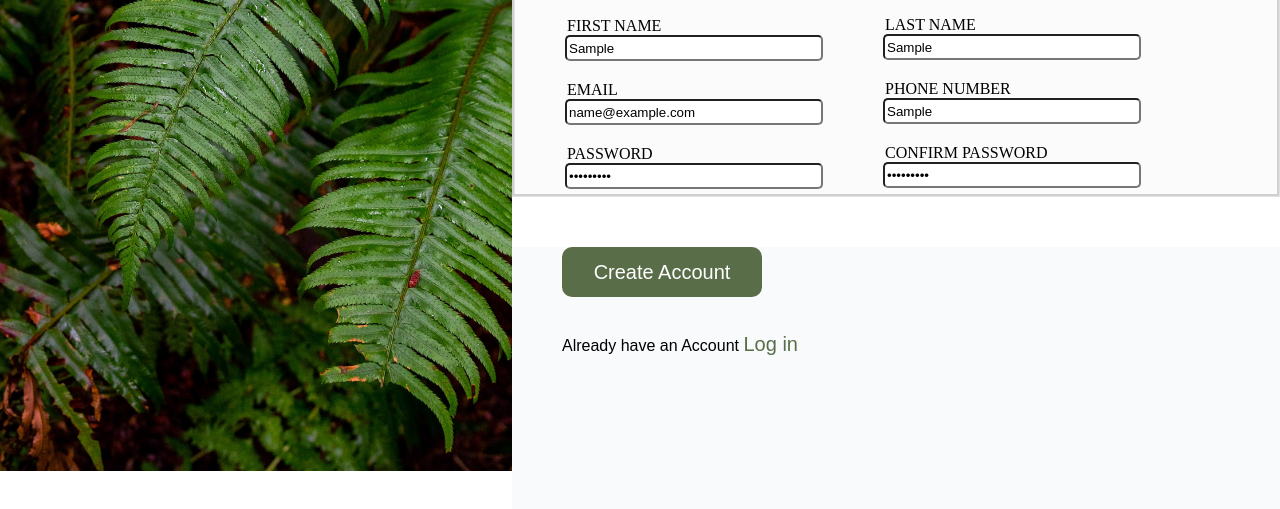
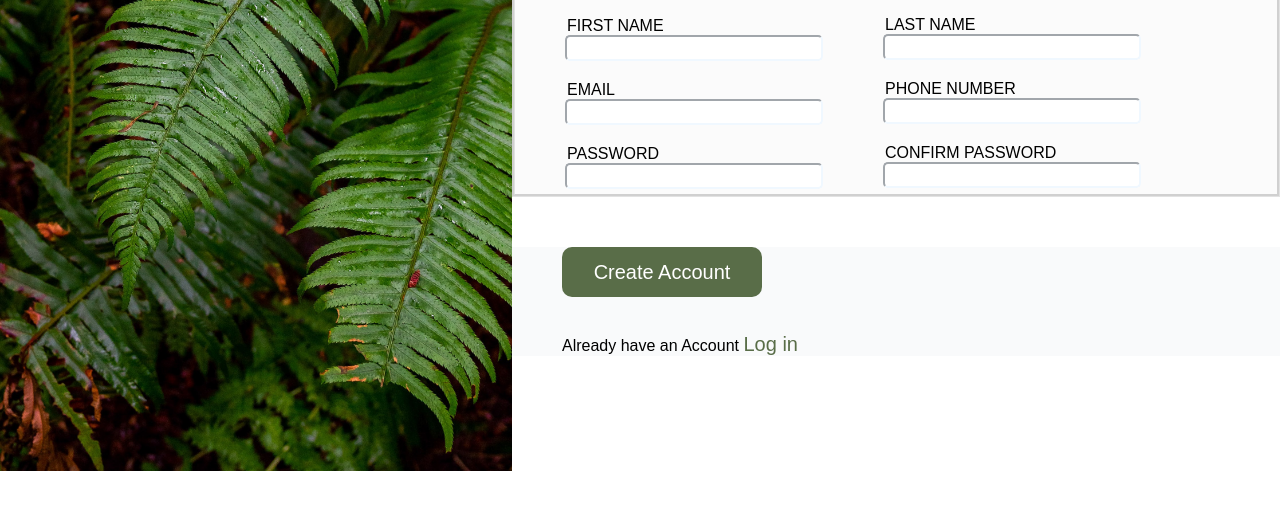
Before and after one commit to Leon-ER/SignUpForm, a plain HTML site: page index.html in a window 1280 px wide. Both pictures are taken after typing "Sample", "name@example.com", "Sample123", "Sample", "Sample", "Sample123" into the empty fields and a click on the button "Create Account". Shown: the part 329-838 px from the top of the page. Drawn offline with Linux system fonts and the light colour scheme; a web font is replaced by a local one.

Commit message:
Completed the right side

```diff
--- a/index.html
+++ b/index.html
@@ -57,7 +57,7 @@
               <input type="text" name="lastName" id="lastName" required />
 
               <legend for="phone">PHONE NUMBER</legend>
-              <input type="text" name="phoneNumber" id="phone" required />
+              <input type="text" name="phoneNumber" id="phone" maxlength="10" required />
 
               <legend for="confirmPassword">CONFIRM PASSWORD</legend>
               <input type="password" name="confirmPass" id="confirmPassword" required />
@@ -71,4 +71,5 @@
       </div>
     </div>
   </body>
+ <script src="javascript.js"></script>
 </html>
--- /dev/null
+++ b/javascript.js
@@ -0,0 +1,26 @@
+let Password = document.getElementById("password");
+let confirmPassword = document.getElementById("password");
+let fName = document.getElementById("firstName");
+let email = document.getElementById("email");
+let passwordOut = document.getElementById("password");
+let lastName = document.getElementById("lastName");
+let phone = document.getElementById("phone");
+let confPass = document.getElementById("confirmPassword");
+
+function pass() {
+  if (Password !== confirmPassword) {
+    alert("Password not the same");
+  }
+}
+const createAccount = document.querySelector(".createAccount");
+
+createAccount.addEventListener("click", () => {
+  pass();
+  fName.value = "";
+  email.value = "";
+  passwordOut.value = "";
+  lastName.value = "";
+  phone.value = "";
+  confPass.value = "";
+  console.log("test");
+});
--- a/style.css
+++ b/style.css
@@ -88,19 +88,20 @@ input{
   height: 20px;
   width: 250px;
   border-radius: 5px;
+  border-color: aliceblue;
 }
 .inputs{
   margin-top: 62px;
 }
-input:hover{
-  border-color: blue;
+input:focus{
+  outline: none;
+  border: 3px solid #089aca;
+  box-shadow: 2px 5px rgb(203, 207, 207);
 }
 /* bottom */
 .bottomRight {
-  height: 35vh;
   background-color: rgba(249,250,251,255);
   margin-top: 50px;
-
 }
 .createAccount{
   margin-left: 50px;
@@ -113,8 +114,13 @@ input:hover{
   color: white;
   font-size: 20px;
   border: 0;
+  transform: scale(1.0);
+
 }
-
+.createAccount:hover{
+  transform: scale(1.1);
+  color: black;
+}
 .bottomRight p {
   margin-left: 50px;
   font-family: sans-serif;
@@ -124,3 +130,9 @@ input:hover{
   text-decoration: none;
   font-size: 20px;
 }
+legend{
+  font-family: sans-serif;
+}
+.error{
+  border-color: red;
+}
```
